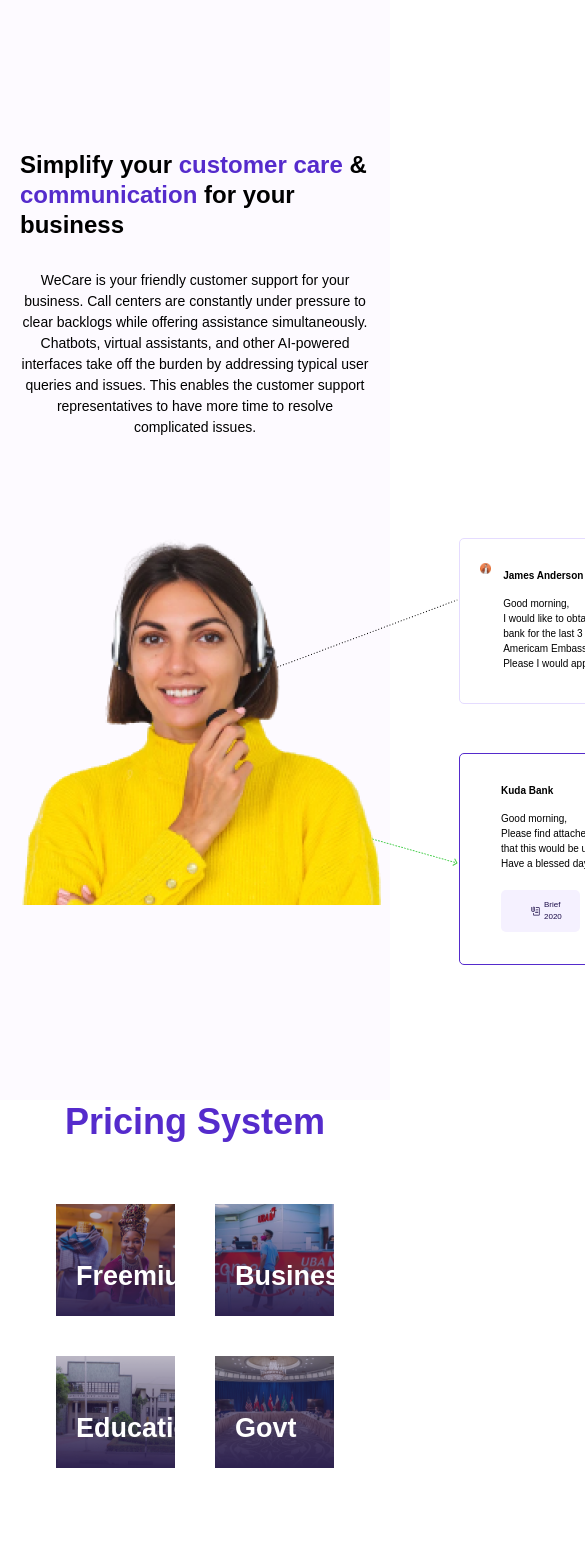
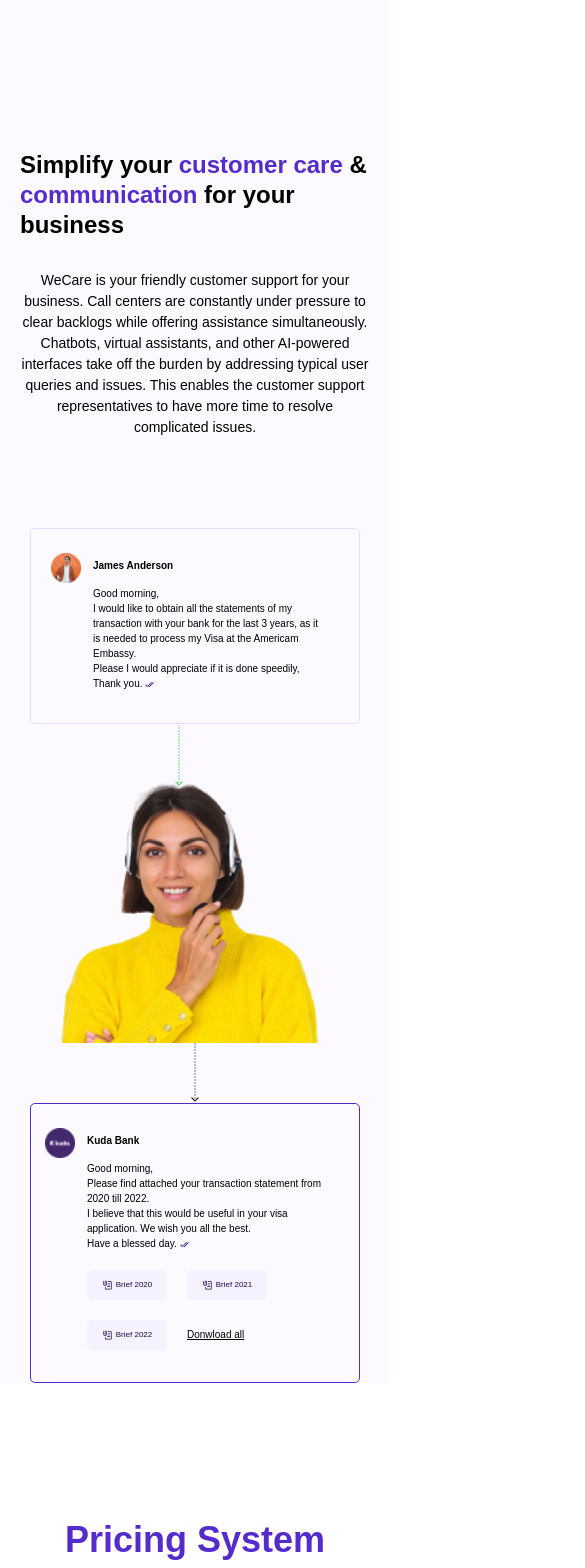
Before and after one commit to Itzadetunji/wecare, a Next.js app: page / in a window 390 px wide. Shown: the top 1568 px of the page, 585 px wide, since content can reach past the window. Before the commit the page ends 1468 px from the top, so only its background shows below. Built offline with nearby package versions, Linux system fonts and the light colour scheme.

Commit message:
Worked on some mobile responsiveness for the hero IMage

```diff
--- a/components/HeroImage/index.tsx
+++ b/components/HeroImage/index.tsx
@@ -1,13 +1,14 @@
 const HeroImage = () => {
 	return (
-		<section className="max-w-[1240px] mx-auto mt-[90px] flex justify-between gap-[40px] pb-[135px]">
-			<figure>
+		<>
+			<section className="max-w-[1240px] mx-auto mt-[90px] justify-between gap-[40px] pb-[135px] hidden lg:flex">
+				<figure className="flex items-center">
 					<img
-					className="min-w-[419px] z-20 relative"
+						className="min-w-[392px]  2xl:min-w-[419px] z-20 relative"
 						src="/images/customer-care-representative.webp"
 					/>
 				</figure>
-			<div className="w-full pt-[10px]">
+				<div className="w-full pt-[10px] pr-[20px]">
 					<div className="flex relative pl-[20px] pr-[40px] pt-[24px] pb-[32px] border-[1px] border-[#E5DCFF] rounded-[5px] gap-[12px] mb-[49px]">
 						<img
 							className="absolute -left-[214px] top-[60px] z-10"
@@ -22,10 +23,10 @@ const HeroImage = () => {
 								James Anderson
 							</p>
 							<p>
-							Good morning, <br /> I would like to obtain all the
-							statements of my transaction with your bank for the
-							last 3 years, as it is needed to process my Visa at
-							the Americam Embassy.
+								Good morning, <br /> I would like to obtain all
+								the statements of my transaction with your bank
+								for the last 3 years, as it is needed to process
+								my Visa at the Americam Embassy.
 								<br /> Please I would appreciate if it is done
 								speedily, Thank you. {"  "}
 								<span>
@@ -52,9 +53,9 @@ const HeroImage = () => {
 							</p>
 							<p>
 								Good morning, <br /> Please find attached your
-							transaction statement from 2020 till 2022. I believe
-							that this would be useful in your visa application.
-							We wish you all the best.
+								transaction statement from 2020 till 2022. I
+								believe that this would be useful in your visa
+								application. We wish you all the best.
 								<br /> Have a blessed day. {"  "}
 								<span>
 									<img
@@ -84,6 +85,93 @@ const HeroImage = () => {
 					</div>
 				</div>
 			</section>
+			<section className="flex flex-col lg:hidden px-[30px] max-w-[600px] mx-auto mt-[90px] mb-[135px]">
+				<div className="flex relative pl-[20px] pr-[40px] pt-[24px] pb-[32px] border-[1px] border-[#E5DCFF] rounded-[5px] gap-[12px] mb-[49px] mx-auto">
+					<img
+						className="absolute  -bottom-[63px] left-[calc(50%-20px)]   z-10"
+						src="/images/HeroImage/mobileArrow1.svg"
+					/>
+
+					<figure>
+						<img
+							className="min-w-[30px] min-h-[30px]"
+							src="/images/user1.png"
+						/>
+					</figure>
+					<article className="text-[10px]">
+						<p className="mb-[13px] mt-[5px] font-bold nowa">
+							James Anderson
+						</p>
+						<p>
+							Good morning, <br /> I would like to obtain all the
+							statements of my transaction with your bank for the
+							last 3 years, as it is needed to process my Visa at
+							the Americam Embassy.
+							<br /> Please I would appreciate if it is done
+							speedily,
+							<br /> Thank you. {"  "}
+							<span>
+								<img
+									className="inline"
+									src="/images/doubletick.svg"
+								/>
+							</span>
+						</p>
+					</article>
+				</div>
+				<figure className="flex items-center justify-center">
+					<img
+						className="max-w-[300px] z-20 relative"
+						src="/images/customer-care-representative.webp"
+					/>
+				</figure>
+				<div className="flex relative pl-[14px] sm:pl-[29px] pr-[40px] pt-[24px] pb-[32px] border-[1px] border-[#552BCC] rounded-[5px] gap-[12px] mt-[60px]">
+					<img
+						src="/images/HeroImage/mobileArrow2.svg"
+						className="absolute left-[calc(50%-4px)]  -top-[63px] z-10"
+					/>
+
+					<figure>
+						<img className="min-w-[30px] min-h-[30px]" src="/images/user2.png" />
+					</figure>
+					<article className="text-[10px]">
+						<p className="mb-[13px] mt-[5px] font-bold">
+							Kuda Bank
+						</p>
+						<p>
+							Good morning, <br /> Please find attached your
+							transaction statement from 2020 till 2022.<br /> I believe
+							that this would be useful in your visa application.
+							We wish you all the best.
+							<br /> Have a blessed day. {"  "}
+							<span>
+								<img
+									className="inline"
+									src="/images/doubletick.svg"
+								/>
+							</span>
+						</p>
+						<div className="flex w-[250px] sm:w-full mx-auto flex-wrap gap-[20px] mt-[19px]">
+							<div className="flex gap-[3px] items-center text-[8px] py-[9px] bg-[#F5F1FF] text-[#1D0E4A] rounded-[5px] w-full max-w-[80px] lg:max-w-[108.5px] justify-center">
+								<img src="/images/briefIcon.svg" />
+								Brief 2020
+							</div>
+							<div className="flex gap-[3px] items-center text-[8px] py-[9px] bg-[#F5F1FF] text-[#1D0E4A] rounded-[5px] w-full max-w-[80px] lg:max-w-[108.5px] justify-center">
+								<img src="/images/briefIcon.svg" />
+								Brief 2021
+							</div>
+							<div className="flex gap-[3px] items-center text-[8px] py-[9px] bg-[#F5F1FF] text-[#1D0E4A] rounded-[5px] w-full max-w-[80px] lg:max-w-[108.5px] justify-center">
+								<img src="/images/briefIcon.svg" />
+								Brief 2022
+							</div>
+							<p className="underline flex items-center justify-center cursor-pointer">
+								Donwload all
+							</p>
+						</div>
+					</article>
+				</div>
+			</section>
+		</>
 	);
 };
 export default HeroImage;
```
Lines whose indentation alone changed are shown as unchanged.
